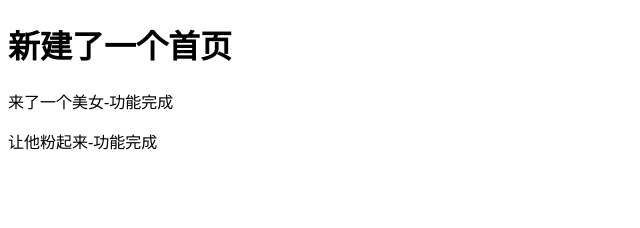
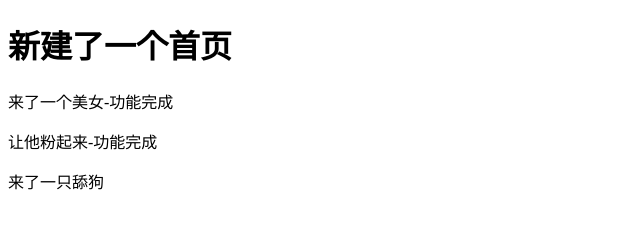
Before and after one commit to tangyali778/studyGitPull50_01, a plain HTML site: page index.html in a window 1280 px wide. Shown: the whole page, without its empty margins (0-640 px from the left). Drawn offline with Linux system fonts and the light colour scheme.

Commit message:
来了一只舔狗-功能完成

```diff
--- a/index.html
+++ b/index.html
@@ -8,6 +8,9 @@
 <body>
     <h1>新建了一个首页</h1>
     <p>来了一个美女-功能完成</p>
+    <!-- 公司第二天怡莱拉取的内容,这个内容是昨天晚上在家里做的-->
     <p>让他粉起来-功能完成</p>
+    <!-- 公司第二天写的功能 -->
+    <p>来了一只舔狗</p>
 </body>
 </html>
```
